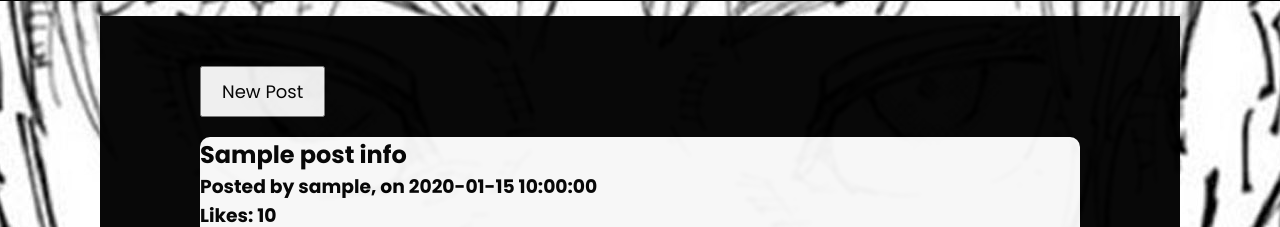
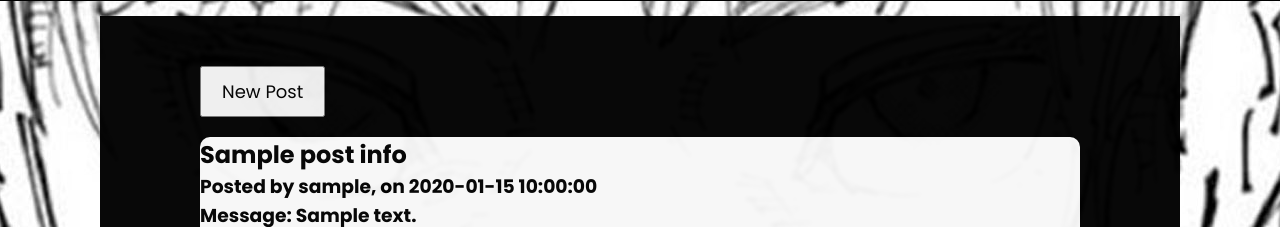
Before and after one commit to xxcel3/blog-post-app, a Flask app: template templates/loggedin.html in a window 1280 px wide. Shown: the part 74-301 px from the top of the page. Run offline with Flask 3, Linux system fonts and the light colour scheme; the template is opened without the code that fills it: most values are stand-ins (such as "Sample title", 1, 10 or a date in 2020); grey boxes marked "Sample" are stand-in pictures.

Commit message:
message show up on loggedin

```diff
--- a/app.py
+++ b/app.py
@@ -63,6 +63,7 @@ def index():
 
                 query = {
                     "postTitle": {"$exists": True},
+                    "postDesc" : {"$exists": True},
                     "username": {"$exists": True},
                     "time": {"$exists": True},
                     "likes": {"$exists": True},
--- a/templates/loggedin.html
+++ b/templates/loggedin.html
@@ -33,6 +33,7 @@
                     <!--classes below could be used for css styling later-->
                     <h2 class="post-title">{{postInfo.postTitle}}</h2>
                     <h3 class="post-info">Posted by {{postInfo.username}}, on {{postInfo.time}}</h3>
+                    <h3 class="post-desc">Message: {{postInfo.postDesc}}</h3>
                     <h3 class="post-likes">Likes: <span class="like-count">{{postInfo.likes}}</span></h3>
 
                     <!-- if there is image -->
```
